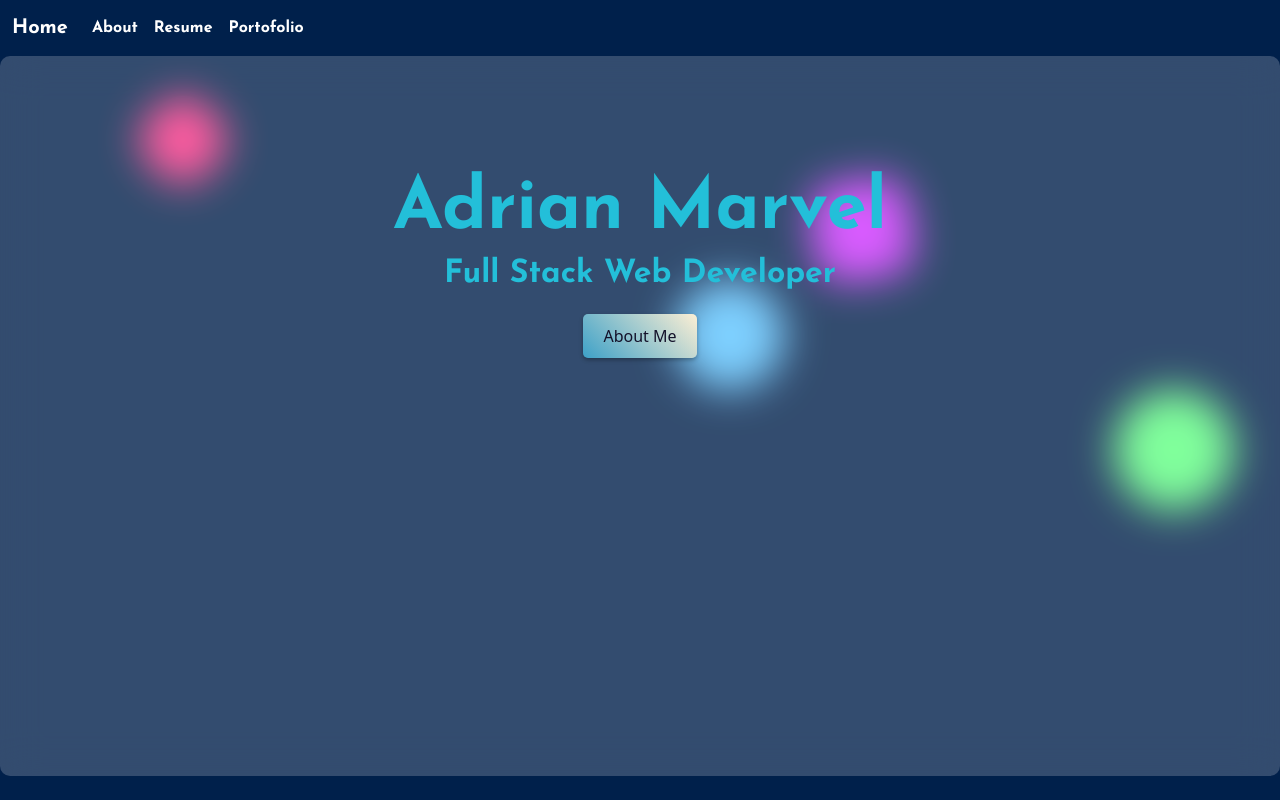
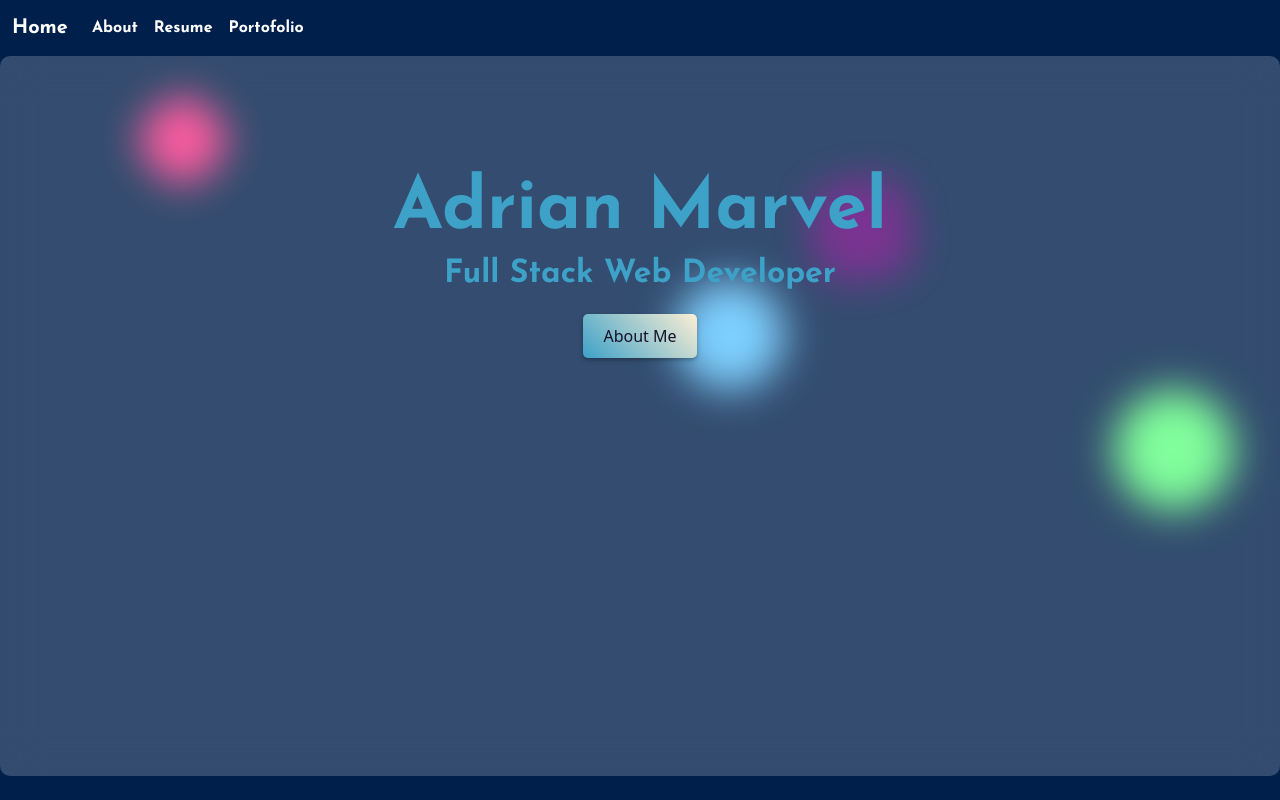
Before and after one commit to adrianmarvelous/web_porto, a plain HTML site: page index.html in a window 1280 px wide. Drawn offline with nearby package versions, Linux system fonts and the light colour scheme.

Commit message:
home color

```diff
--- a/css/home.css
+++ b/css/home.css
@@ -9,14 +9,14 @@ li {
     text-decoration: none;
 }
 .nama{
-    color: #23BFD9;
+    color: #3DA1C8;
     text-align: center;
     margin-top: 10vh;
     font-size: 72px;
     font-family: 'Josefin Sans', sans-serif;
 }
 .position{
-    color: #23BFD9;
+    color: #3DA1C8;
     margin-top: -30px;
     text-align: center;
     font-size: 32px;
--- a/index.html
+++ b/index.html
@@ -11,7 +11,7 @@
 <body>
       <div class="layer-1 fading-div" style="--color: #00204b;">
         <div class="object" style="--size:80px;--color:rgb(255, 51, 136);--radius:30px;--duration:2.5s;--delay:0.3s;margin-top: 100px;"></div>
-        <div class="object" style="--size:100px;--color:rgb(207, 51, 255);--radius:30px;--duration:3s;--delay:0.3s"></div>
+        <div class="object" style="--size:100px;--color:rgb(91, 0, 119);--radius:30px;--duration:3s;--delay:0.3s"></div>
         <div class="object" style="--size:110px;--color:rgb(94, 196, 255);--radius:80px;--duration:2s;--delay:0.3s"></div>
         <div class="object" style="--size:120px;--color:rgb(97, 255, 131);--radius:100px;--duration:5s;--delay:0.3s"></div>
       </div>
```
